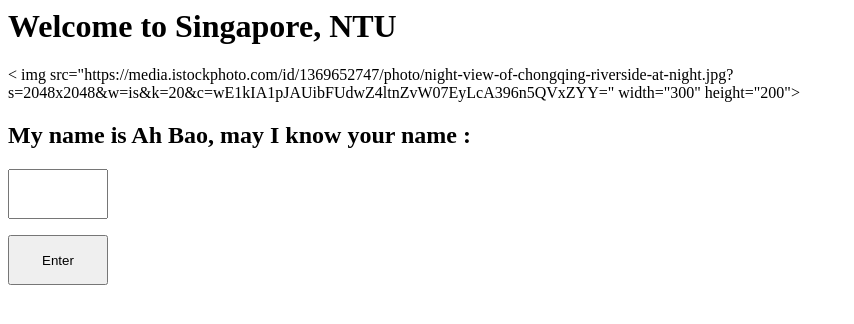
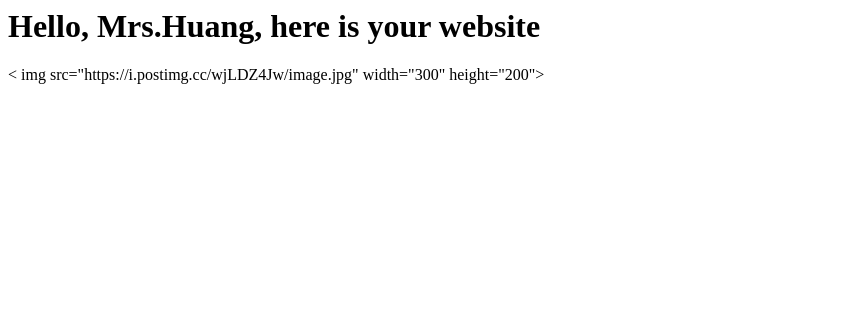
Before and after one commit to Tao0503/RPA-19ffeb2024, a Flask app: page / in a window 1280 px wide. Shown: the top 324 px of the page, without its empty margins (0-854 px from the left). Run offline with Flask 3, Linux system fonts and the light colour scheme.

Commit message:
Update index.html

```diff
--- a/templates/index.html
+++ b/templates/index.html
@@ -6,12 +6,9 @@
 </style>
 
 <div class ="container">
-<h1>Welcome to Singapore, NTU</h1>
-<p>< img src="https://media.istockphoto.com/id/1369652747/photo/night-view-of-chongqing-riverside-at-night.jpg?s=2048x2048&w=is&k=20&c=wE1kIA1pJAUibFUdwZ4ltnZvW07EyLcA396n5QVxZYY="
+<h1>Hello, Mrs.Huang, here is your website</h1>
+<p>< img src="https://i.postimg.cc/wjLDZ4Jw/image.jpg"
   width="300" height="200"></p >
 <form action="/main" method="post">
-  <h2>My name is Ah Bao, may I know your name : </h2>
-  <input type = "text" name="r" style="width:100px;height:50px">
-  <p><input type = "submit" value="Enter" style="width:100px;height:50px"></p >
 </form>
 </div>
```
